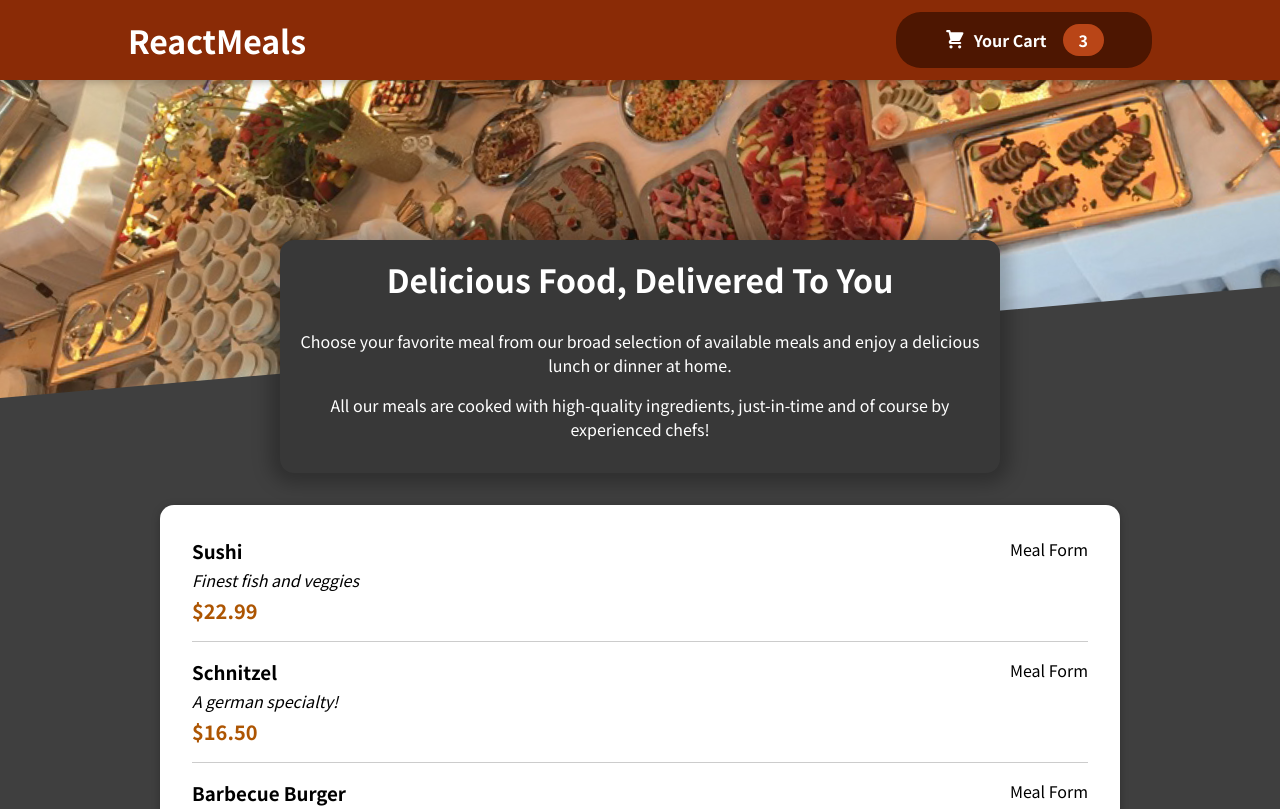
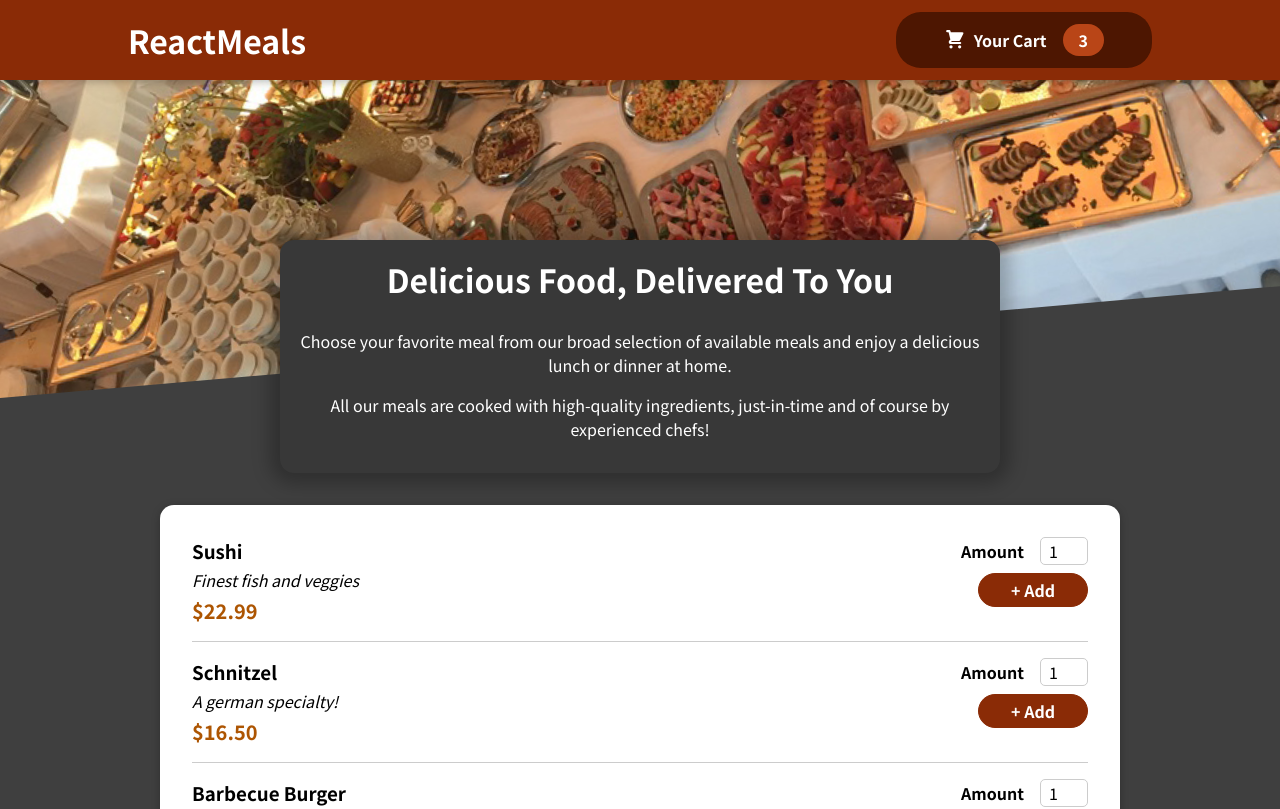
Before and after one commit to fcurevac/food-order, a React (Create React App) app: page / in a window 1280 px wide. Shown: the top 809 px of the page. Built offline with nearby package versions, Linux system fonts and the light colour scheme.

Commit message:
Add Input and MealItemForm components

```diff
--- a/src/components/Meals/AvailableMeals.js
+++ b/src/components/Meals/AvailableMeals.js
@@ -34,6 +34,7 @@
 const AvailableMeals = () => {
   const mealsList = DUMMY_MEALS.map((meal) => (
     <MealItem
+      id={meal.id}
       key={meal.id}
       name={meal.name}
       description={meal.description}
--- a/src/components/Meals/MealItem/MealItem.js
+++ b/src/components/Meals/MealItem/MealItem.js
@@ -1,3 +1,5 @@
+import MealItemForm from "./MealItemForm";
+
 import classes from "./MealItem.module.css";
 
 const MealItem = (props) => {
@@ -10,7 +12,9 @@
         <div className={classes.description}>{props.description}</div>
         <div className={classes.price}>{price}</div>
       </div>
-      <div>Meal Form</div>
+      <div>
+        <MealItemForm id={props.id} />
+      </div>
     </li>
   );
 };
--- /dev/null
+++ b/src/components/Meals/MealItem/MealItemForm.js
@@ -0,0 +1,24 @@
+import Input from "../../UI/Input";
+
+import classes from "./MealItemForm.module.css";
+
+const MealItemForm = (props) => {
+  return (
+    <form className={classes.form}>
+      <Input
+        label="Amount"
+        input={{
+          id: "amount_" + props.id,
+          type: "number",
+          min: "1",
+          max: "5",
+          step: "1",
+          defaultValue: "1",
+        }}
+      />
+      <button>+ Add</button>
+    </form>
+  );
+};
+
+export default MealItemForm;
--- /dev/null
+++ b/src/components/Meals/MealItem/MealItemForm.module.css
@@ -0,0 +1,20 @@
+.form {
+  text-align: right;
+}
+
+.form button {
+  font: inherit;
+  cursor: pointer;
+  background-color: #8a2b06;
+  border: 1px solid #8a2b06;
+  color: white;
+  padding: 0.25rem 2rem;
+  border-radius: 20px;
+  font-weight: bold;
+}
+
+.form button:hover,
+.form button:active {
+  background-color: #641e03;
+  border-color: #641e03;
+}
--- /dev/null
+++ b/src/components/UI/Input.js
@@ -0,0 +1,12 @@
+import classes from "./Input.module.css";
+
+const Input = (props) => {
+  return (
+    <div className={classes.input}>
+      <label htmlFor={props.input.id}>{props.label}</label>
+      <input {...props.input} />
+    </div>
+  );
+};
+
+export default Input;
--- /dev/null
+++ b/src/components/UI/Input.module.css
@@ -0,0 +1,18 @@
+.input {
+  display: flex;
+  align-items: center;
+  margin-bottom: 0.5rem;
+}
+
+.input label {
+  font-weight: bold;
+  margin-right: 1rem;
+}
+
+.input input {
+  width: 3rem;
+  border-radius: 5px;
+  border: 1px solid #ccc;
+  font: inherit;
+  padding-left: 0.5rem;
+}
```
